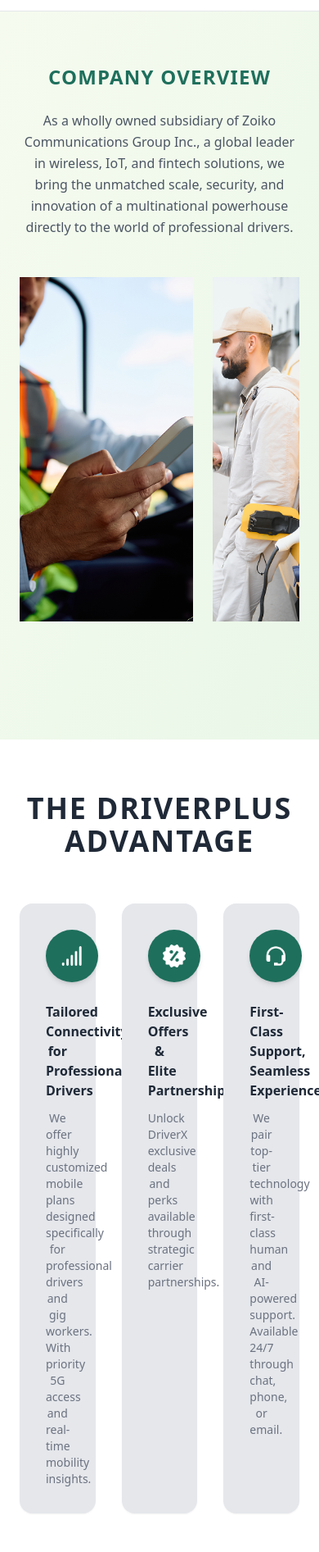
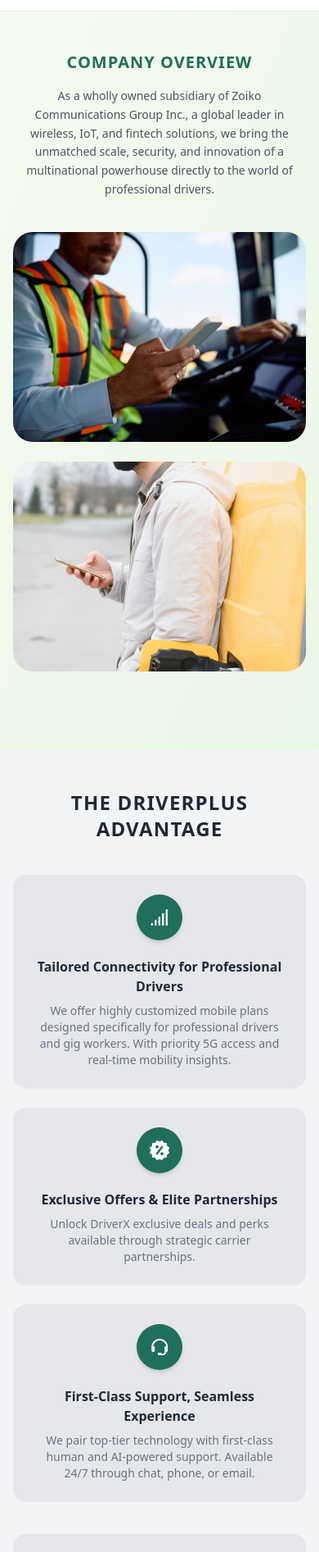
Before and after one commit to ZoikoGroup/driverxreact, a Next.js app: page /about-us in a window 390 px wide. Shown: the part 51-1944 px from the top of the page at 82% size. Built offline with nearby package versions, Linux system fonts and the light colour scheme.

Commit message:
About-us responsive

```diff
--- a/app/about-us/aboutus.tsx
+++ b/app/about-us/aboutus.tsx
@@ -29,15 +29,15 @@ function Aboutus() {
 
   return (
     <>
-      <section className="bg-gradient-to-br from-[#f6fbef] to-[#e9f7e8] dark:from-[#1e2421] dark:to-[#2b3a2f] py-16 px-6">
+      <section className="bg-gradient-to-br from-[#f6fbef] to-[#e9f7e8] dark:from-[#1e2421] dark:to-[#2b3a2f] py-12 md:py-16 px-4 md:px-6">
 
         {/* COMPANY OVERVIEW TEXT */}
-        <div className="max-w-6xl mx-auto text-center mb-12">
-          <h2 className="text-2xl font-bold text-[#1e6f5c] mb-6 dark:text-[#a0d9c8] tracking-wider">
+        <div className="max-w-6xl mx-auto text-center mb-10 md:mb-12">
+          <h2 className="text-xl md:text-2xl font-bold text-[#1e6f5c] mb-4 md:mb-6 dark:text-[#a0d9c8] tracking-wider">
             COMPANY OVERVIEW
           </h2>
 
-          <p className="text-gray-600 leading-relaxed dark:text-gray-400">
+          <p className="text-sm md:text-base text-gray-600 leading-relaxed dark:text-gray-400 px-2 md:px-0">
             As a wholly owned subsidiary of Zoiko Communications Group Inc., a global leader in wireless,
             IoT, and fintech solutions, we bring the unmatched scale, security, and innovation of a
             multinational powerhouse directly to the world of professional drivers.
@@ -45,47 +45,55 @@ function Aboutus() {
         </div>
 
         {/* TWO IMAGES SECTION */}
-        <div className="max-w-6xl mx-auto flex gap-6 mb-20">
-          <div className="w-2/3">
+        <div className="max-w-6xl mx-auto flex flex-col md:flex-row gap-6 mb-12 md:mb-20">
+
+          <div className="w-full md:w-2/3">
             <img
               src="/images/close-up-of-bus-driver-using-cell-phone-while-driv-2024-12-13-22-26-40-utc 1.png"
               alt="Driver"
-              className="w-full h-[420px] object-cover -3xl"
+              className="w-full h-64 md:h-[420px] object-cover rounded-3xl"
             />
           </div>
 
-          <div className="w-1/3">
+          <div className="w-full md:w-1/3">
             <img
               src="/images/man2 (2).png"
               alt="Charging"
-              className="w-full h-[420px] object-cover -3xl"
+              className="w-full h-64 md:h-[420px] object-cover rounded-3xl"
             />
           </div>
+
         </div>
       </section>
-<section className="bg-white dark:bg-gray-900 py-16 px-6">
+      <section className="bg-gray-100 dark:bg-gray-800 py-12 md:py-16 px-4 md:px-6">
+
         {/* DRIVERPLUS ADVANTAGE */}
-        <div className="max-w-8xl mx-auto text-center mb-14">
-            <h1 className="text-4xl font-bold text-gray-800 tracking-wider dark:text-gray-200">
+        <div className="max-w-7xl mx-auto text-center mb-10 md:mb-14">
+          <h1 className="text-2xl sm:text-3xl md:text-4xl font-bold text-gray-800 tracking-wider dark:text-gray-200">
             THE DRIVERPLUS ADVANTAGE
           </h1>
         </div>
 
-        {/* FEATURE CARDS */}
-        <div className="max-w-6xl mx-auto grid grid-cols-3 gap-8 mb-12">
+        {/* FEATURE CARDS TOP 3 */}
+        <div className="max-w-6xl mx-auto grid grid-cols-1 sm:grid-cols-2 lg:grid-cols-3 gap-6 md:gap-8 mb-10 md:mb-12">
 
           {features.slice(0, 3).map((item, index) => (
-            <div key={index} className="bg-gray-200 dark:bg-gray-800 p-8 rounded-2xl shadow-sm text-center">
-              <div className="w-16 h-16 bg-[#1e6f5c] rounded-full flex items-center justify-center mx-auto mb-6 shadow-md">
+            <div
+              key={index}
+              className="bg-gray-200 dark:bg-gray-900 p-6 md:p-8 rounded-2xl shadow-sm text-center"
+            >
+              <div className="w-14 h-14 md:w-16 md:h-16 bg-[#1e6f5c] rounded-full flex items-center justify-center mx-auto mb-5 md:mb-6 shadow-md">
                 <img
                   src={item.icon}
                   alt={item.title}
-                  className="w-7 h-7 object-contain"
+                  className="w-6 h-6 md:w-7 md:h-7 object-contain"
                 />
               </div>
-              <h4 className="font-semibold mb-3 text-gray-800 dark:text-gray-200">
+
+              <h4 className="font-semibold mb-2 md:mb-3 text-gray-800 dark:text-gray-200">
                 {item.title}
               </h4>
+
               <p className="text-sm text-gray-500 dark:text-gray-400">
                 {item.desc}
               </p>
@@ -93,63 +101,73 @@ function Aboutus() {
           ))}
         </div>
 
-        {/* BOTTOM 2 CARDS CENTERED */}
-        <div className="max-w-4xl mx-auto grid grid-cols-2 gap-8 mb-24">
+        {/* BOTTOM 2 CARDS */}
+        <div className="max-w-4xl mx-auto grid grid-cols-1 sm:grid-cols-2 gap-6 md:gap-8 mb-16 md:mb-24">
 
           {features.slice(3, 5).map((item, index) => (
-            <div key={index} className="bg-gray-200 dark:bg-gray-800 p-8 rounded-2xl shadow-sm text-center">
-              <div className="w-16 h-16 bg-[#1e6f5c] rounded-full flex items-center justify-center mx-auto mb-6 shadow-md">
+            <div
+              key={index}
+              className="bg-gray-200 dark:bg-gray-900 p-6 md:p-8 rounded-2xl shadow-sm text-center"
+            >
+              <div className="w-14 h-14 md:w-16 md:h-16 bg-[#1e6f5c] rounded-full flex items-center justify-center mx-auto mb-5 md:mb-6 shadow-md">
                 <img
                   src={item.icon}
                   alt={item.title}
-                  className="w-7 h-7 object-contain"
+                  className="w-6 h-6 md:w-7 md:h-7 object-contain"
                 />
               </div>
-              <h4 className="font-semibold mb-3 text-gray-800 dark:text-gray-200">
+
+              <h4 className="font-semibold mb-2 md:mb-3 text-gray-800 dark:text-gray-200">
                 {item.title}
               </h4>
+
               <p className="text-sm text-gray-500 dark:text-gray-400">
                 {item.desc}
               </p>
             </div>
           ))}
         </div>
+</section>
+<section className="bg-white dark:bg-gray-900 py-12 md:py-16 px-4 md:px-6">
+        {/* WHY CHOOSE US SECTION */}
+        <div className="max-w-6xl mx-auto flex flex-col lg:flex-row items-center gap-8 lg:gap-12 mb-16 md:mb-24">
 
-        {/* WHY CHOOSE US SECTION */}
-        <div className="max-w-6xl mx-auto flex items-center gap-12 mb-24">
-
-          <div className="w-1/2">
-            <h3 className="text-2xl font-bold mb-4 text-gray-800 dark:text-gray-200">Why Choose Us</h3>
+          <div className="w-full lg:w-1/2 text-center lg:text-left">
+            <h3 className="text-xl md:text-2xl font-bold mb-4 text-gray-800 dark:text-gray-200">
+              Why Choose Us
+            </h3>
             <p className="text-gray-600 leading-relaxed dark:text-gray-400">
-              DriverX Mobile is your wireless network, your virtual personal assistant,
-              your silent business partner — all in one powerful platform.
+              DriverX Mobile is your wireless network, your virtual personal assistant, your silent business partner — all in one powerful platform. Founded by Lennox McLeod, DriverX Mobile is the bold answer to decades of piecemeal solutions. We saw the gaps — and we built a fortress of strength, connectivity, and innovation around the professional driver. Where others offered pieces, we deliver the whole solution Unmatched, Unrivaled,  Uncompromising.
             </p>
           </div>
 
-          <div className="w-1/2">
+          <div className="w-full lg:w-1/2">
             <img
               src="/images/Mask group.png"
               alt="Taxi Driver"
-              className="w-full -3xl object-cover"
+              className="w-full h-64 sm:h-80 lg:h-auto object-cover rounded-3xl"
             />
           </div>
 
         </div>
+
       </section>
         {/* GREEN QUOTE SECTION */}
-<div className="bg-[#1e6f5c] dark:bg-gray-900 text-white py-20">
+      <div className="bg-[#1e6f5c] dark:bg-gray-900 text-white py-12 md:py-20">
 
         {/* Inner content container */}
-  <div className="max-w-6xl mx-auto px-6 flex justify-between items-start gap-12">
+        <div className="max-w-6xl mx-auto px-4 md:px-6 flex flex-col md:flex-row justify-between items-center md:items-start gap-8 md:gap-12 text-center md:text-left">
 
-    <div className="w-1/2">
-      <h3 className="text-2xl font-semibold leading-relaxed">
+          {/* LEFT SIDE */}
+          <div className="w-full md:w-1/2">
+            <h3 className="text-lg sm:text-xl md:text-2xl font-semibold leading-relaxed">
               This is not an app. This is not a plan. This is a revolution for professional drivers.
             </h3>
           </div>
 
-    <div className="w-1/2">
-      <p className="text-sm opacity-90 leading-relaxed mb-4">
+          {/* RIGHT SIDE */}
+          <div className="w-full md:w-1/2">
+            <p className="text-sm md:text-base opacity-90 leading-relaxed mb-4">
               Starting in the USA — and expanding across the world — DriverX Mobile is setting
               a new global benchmark. Our technology is built to empower drivers and redefine
               what commitment to the driver truly means.
```
Lines whose indentation alone changed are shown as unchanged.
